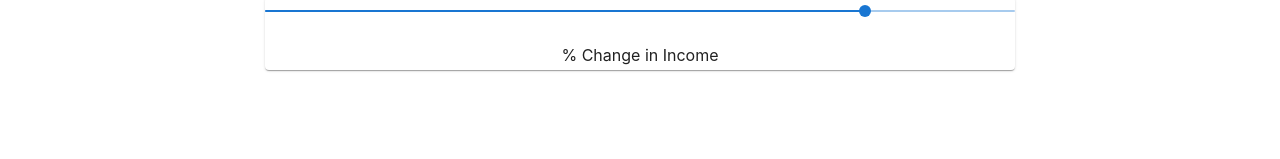
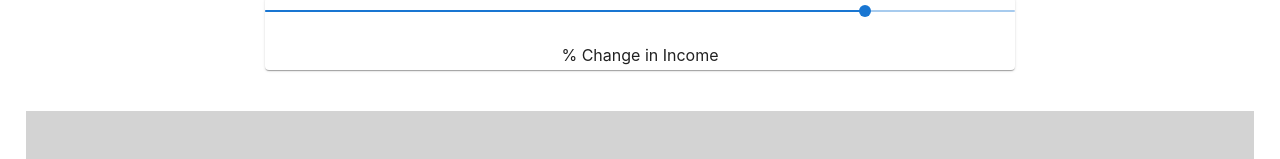
Before and after one commit to rubixlink13/eggflation, a React (Create React App) app: page / in a window 1280 px wide. Shown: the part 692-851 px from the top of the page. Before the commit the page ends 803 px from the top, so only its background shows below. Built offline with nearby package versions, Linux system fonts and the light colour scheme.

Commit message:
Update EggPrices.css

```diff
--- a/src/EggPrices.css
+++ b/src/EggPrices.css
@@ -1,3 +1,7 @@
 .EggPrices {
-
+    text-align: justify;
+    width: 92%;
+    margin: 0 2%;
+    background-color: lightgrey;
+    padding: 2%;
 }
```
